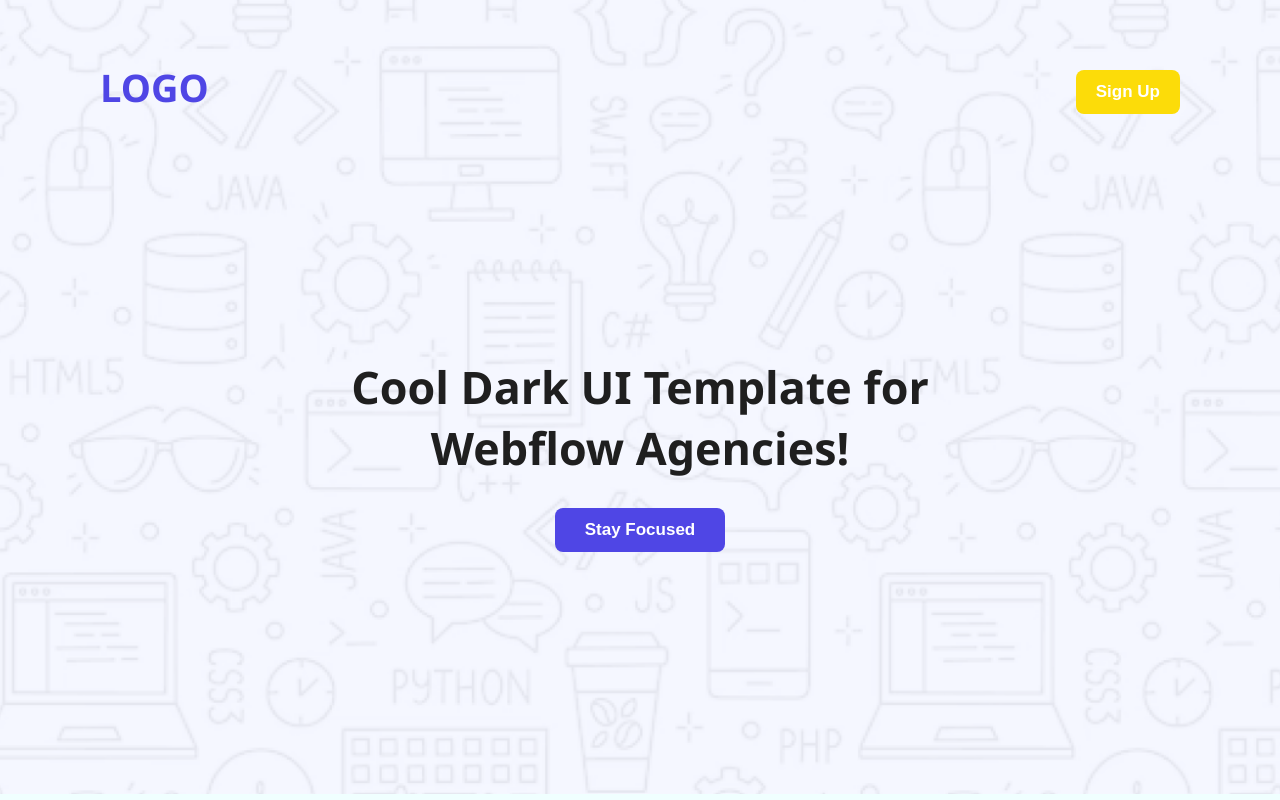
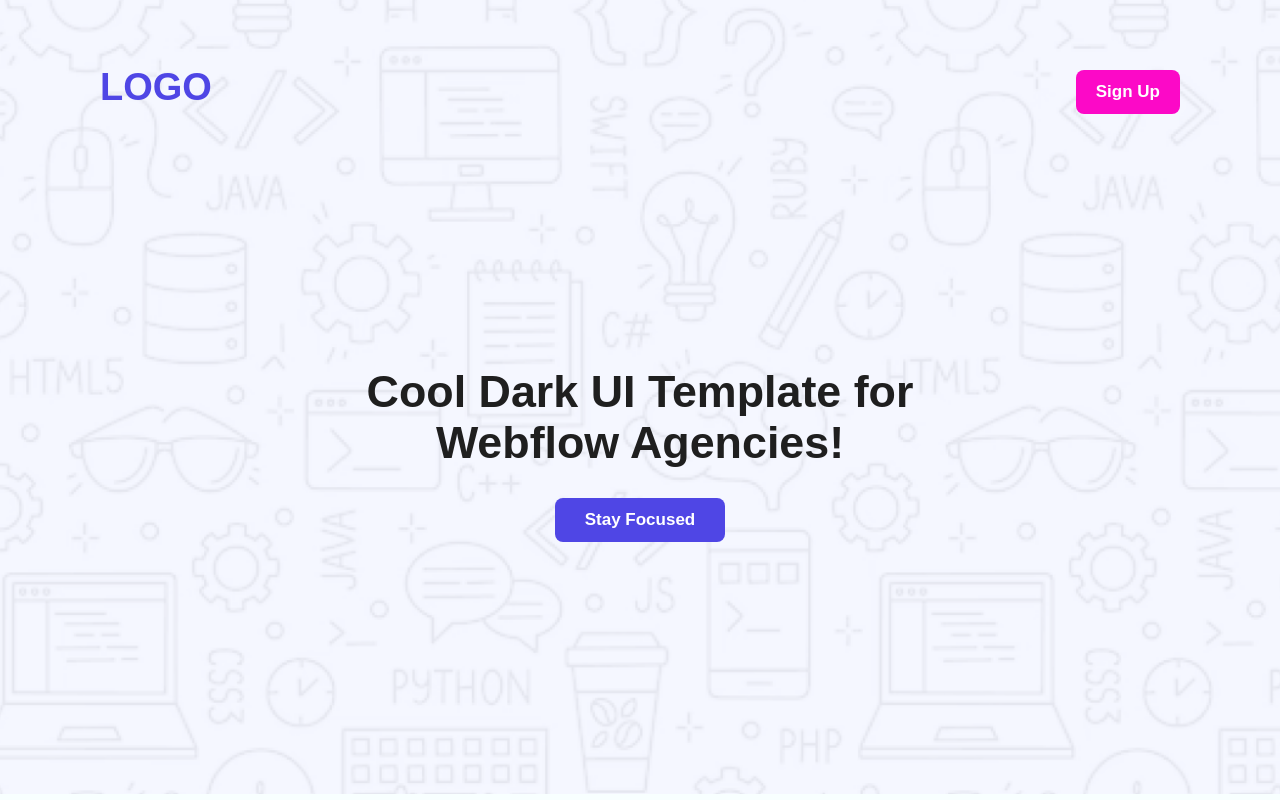
Before and after one commit to mdsamimprogramer/Assignment-01, a plain HTML site: page index.html in a window 1280 px wide. In both pictures the pointer is over the button "Sign Up". Shown: the top 800 px of the page. Drawn offline with Linux system fonts and the light colour scheme.

Commit message:
six last apdet commit

```diff
--- a/style.css
+++ b/style.css
@@ -5,8 +5,8 @@
 }
 
 body {
-    font-family: 'Segoe UI', Tahoma, Geneva, Verdana, sans-serif;
-    background-color: azure;
+    font-family: sans-serif;
+    background-color: rgba(248, 255, 255, 0.868);
 }
 
 nav {
@@ -46,7 +46,7 @@ header {
 }
 
 .signup-btn:hover {
-    background-color: #fcdc09;
+    background-color: #fc09c7;
 }
 
 .banner {
@@ -69,7 +69,7 @@ header {
 }
 
 .focused-btn:hover {
-    background-color: #fcdc09;
+    background-color: #27730c;
 }
 
 /* Action Section code */
```
Also changed, not shown: index.html (+0 -5 lines).
